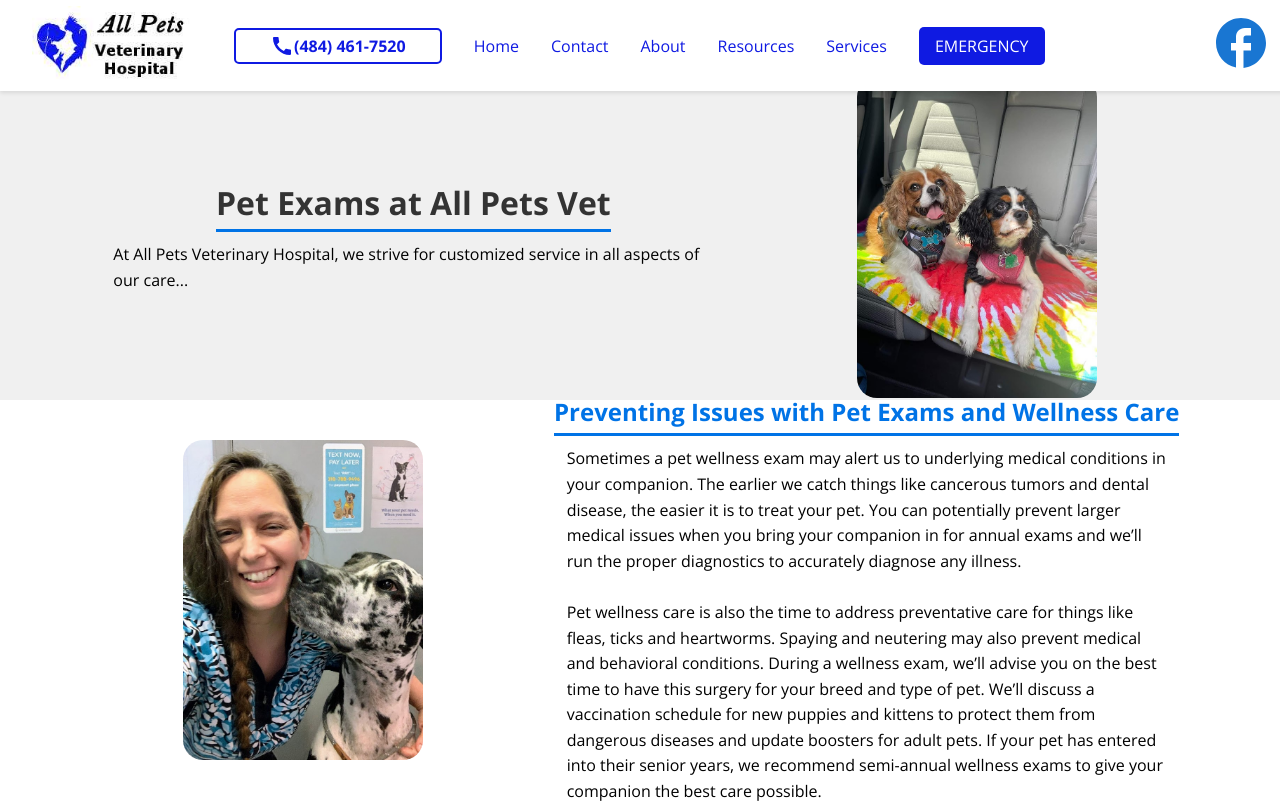
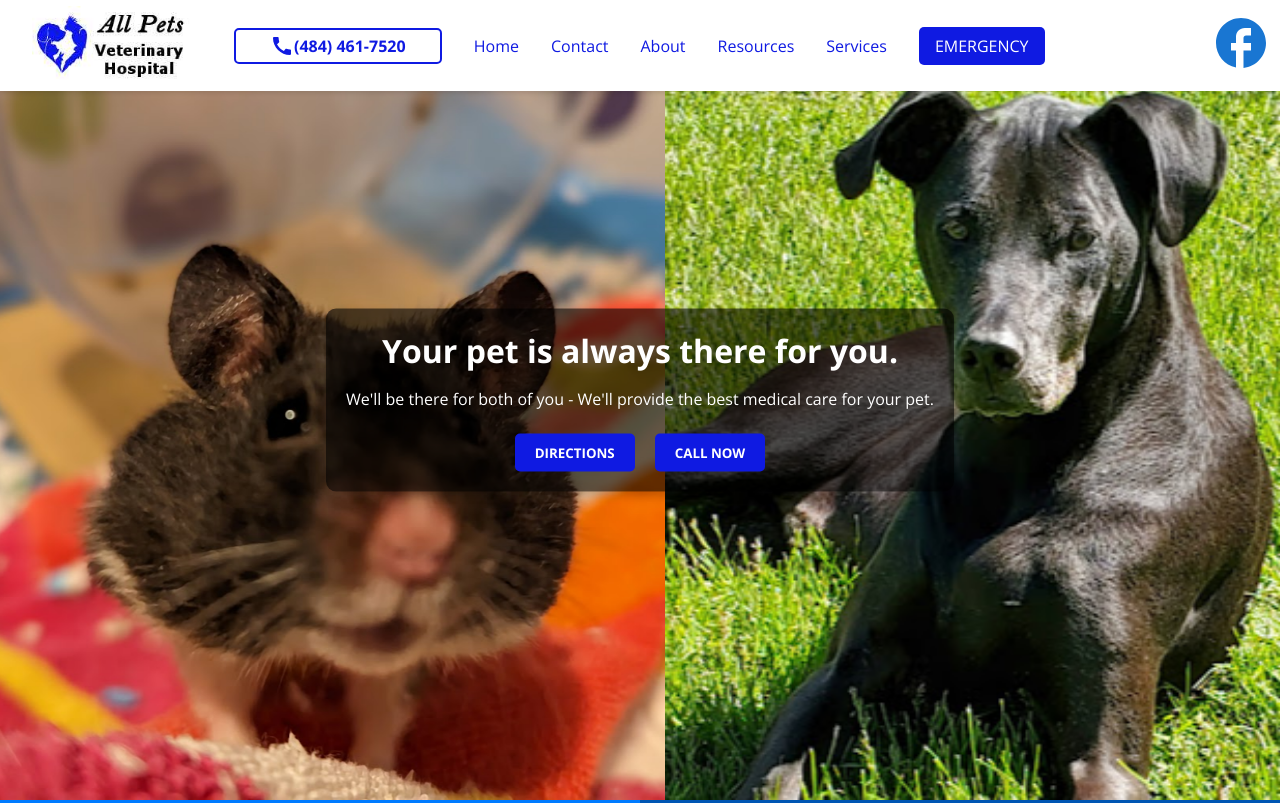
Before and after one commit to CodeJeffreyG/apv-website, a React (Create React App) app: page / in a window 1280 px wide. Shown: the top 803 px of the page. Built offline with nearby package versions, Linux system fonts and the light colour scheme.

Commit message:
react router

```diff
--- a/package.json
+++ b/package.json
@@ -14,6 +14,7 @@
     "react": "^18.2.0",
     "react-bootstrap": "^2.10.0",
     "react-dom": "^18.2.0",
+    "react-router-dom": "^6.22.0",
     "react-scripts": "5.0.1",
     "swiper": "^11.0.5",
     "web-vitals": "^2.1.4"
--- a/src/App.js
+++ b/src/App.js
@@ -1,15 +1,16 @@
+import { BrowserRouter, Routes, Route } from "react-router-dom";
 import Navbar from "./components/navbar/navbar.js";
 import MainComponent from "./components/MainComponent/maincomponent.js";
-import Hospitalhours from "./components/HospitalHours/hospitalhours.js";
 import Wellness from "./components/Wellness/wellness.js";
 function App() {
   return (
-    <div className="page-container">
+    <BrowserRouter>
       <Navbar />
-      <Wellness />
-      {/* <MainComponent /> */}
-      {/* <Hospitalhours /> */}
-    </div>
+      <Routes>
+        <Route path="/" element={<MainComponent />} />
+        <Route path="/services/wellness" element={<Wellness />} />
+      </Routes>
+    </BrowserRouter>
   );
 }
 
--- a/src/app.css
+++ /dev/null
@@ -1,17 +0,0 @@
-/* Assuming .page-container wraps around your entire page */
-.page-container {
-  display: flex;
-  flex-direction: column;
-  width: 100%; /* Full viewport height */
-}
-
-.navbar {
-  /* Navbar styles */
-  flex-shrink: 0; /* Ensure the navbar doesn't shrink */
-}
-
-.main-hero {
-  /* Main content styles */
-  flex-grow: 1; /* Grow to take up remaining space */
-  /* No need for top padding/margin as the navbar is in the flex flow */
-}
--- a/src/components/MainComponent/maincomponent.js
+++ b/src/components/MainComponent/maincomponent.js
@@ -7,6 +7,7 @@ import randomPhoto6 from "../media/carousel-images/staffExotic/radnor-treenas-bd
 
 import "./maincomponent.css";
 import React from "react";
+import HospitalHours from "./HospitalHours/hospitalhours";
 import { Swiper, SwiperSlide } from "swiper/react";
 import {
   Navigation,
@@ -62,6 +63,7 @@ const MainComponent = () => {
         })}
       </Swiper>
       <CenteredOverlay />
+      <HospitalHours />
     </div>
   );
 };
```
Also changed, not shown: src/components/MainComponent/HospitalHours/hospitalhours.css (renamed from src/components/HospitalHours/hospitalhours.css), src/components/MainComponent/HospitalHours/hospitalhours.js (renamed from src/components/HospitalHours/hospitalhours.js), 1 other file (tests, documents, lock files or other folders).
